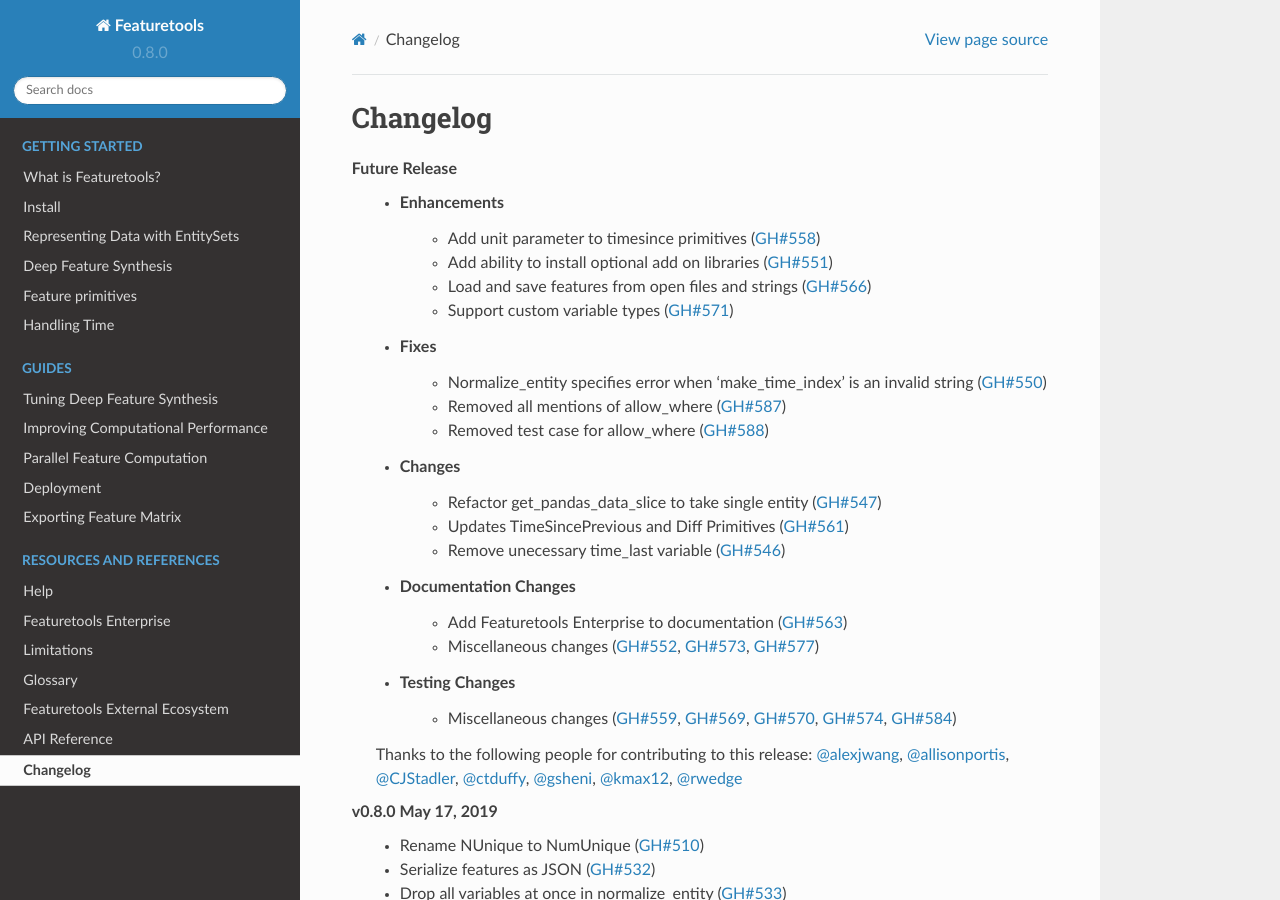
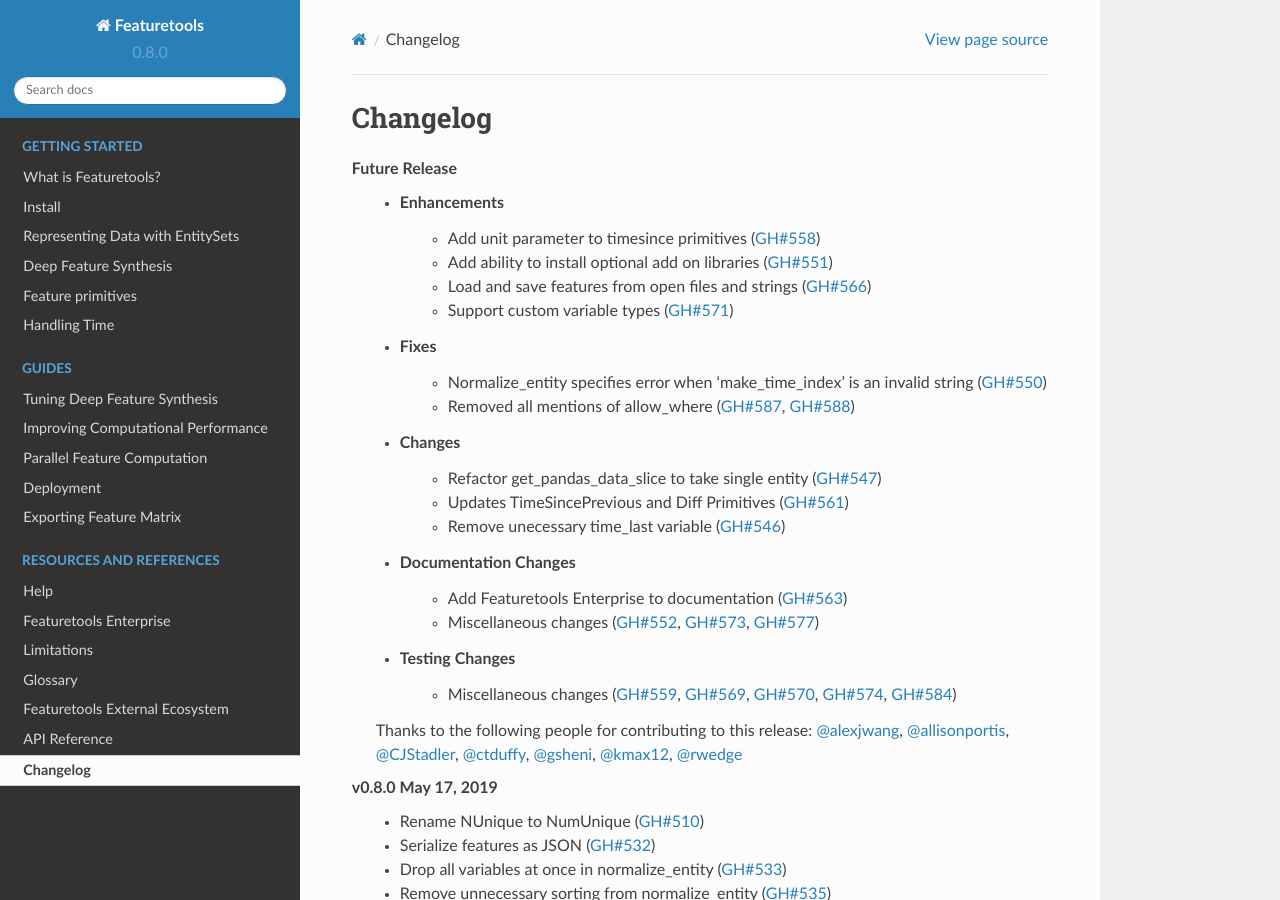
Before and after one commit to alteryx/featuretools, a Sphinx documentation site: the page built from docs/source/changelog.rst, in a window 1280 px wide and 900 px high. Built offline with Sphinx 7.4.7 and the Read the Docs theme 2.0.0, drawn with Linux system fonts in a browser that asks for light colours; pages that are not in the unit, such as notebooks, are missing from menus.

Commit message:
kept PR on single line

```diff
--- a/docs/source/changelog.rst
+++ b/docs/source/changelog.rst
@@ -10,8 +10,7 @@
         * Support custom variable types (:pr:`571`)
     * Fixes
         * Normalize_entity specifies error when 'make_time_index' is an invalid string (:pr:`550`)
-        * Removed all mentions of allow_where (:pr:`587`)
-        * Removed test case for allow_where (:pr:`588`)
+        * Removed all mentions of allow_where (:pr:`587`, :pr:`588`)
     * Changes
         * Refactor get_pandas_data_slice to take single entity (:pr:`547`)
         * Updates TimeSincePrevious and Diff Primitives (:pr:`561`)
```
